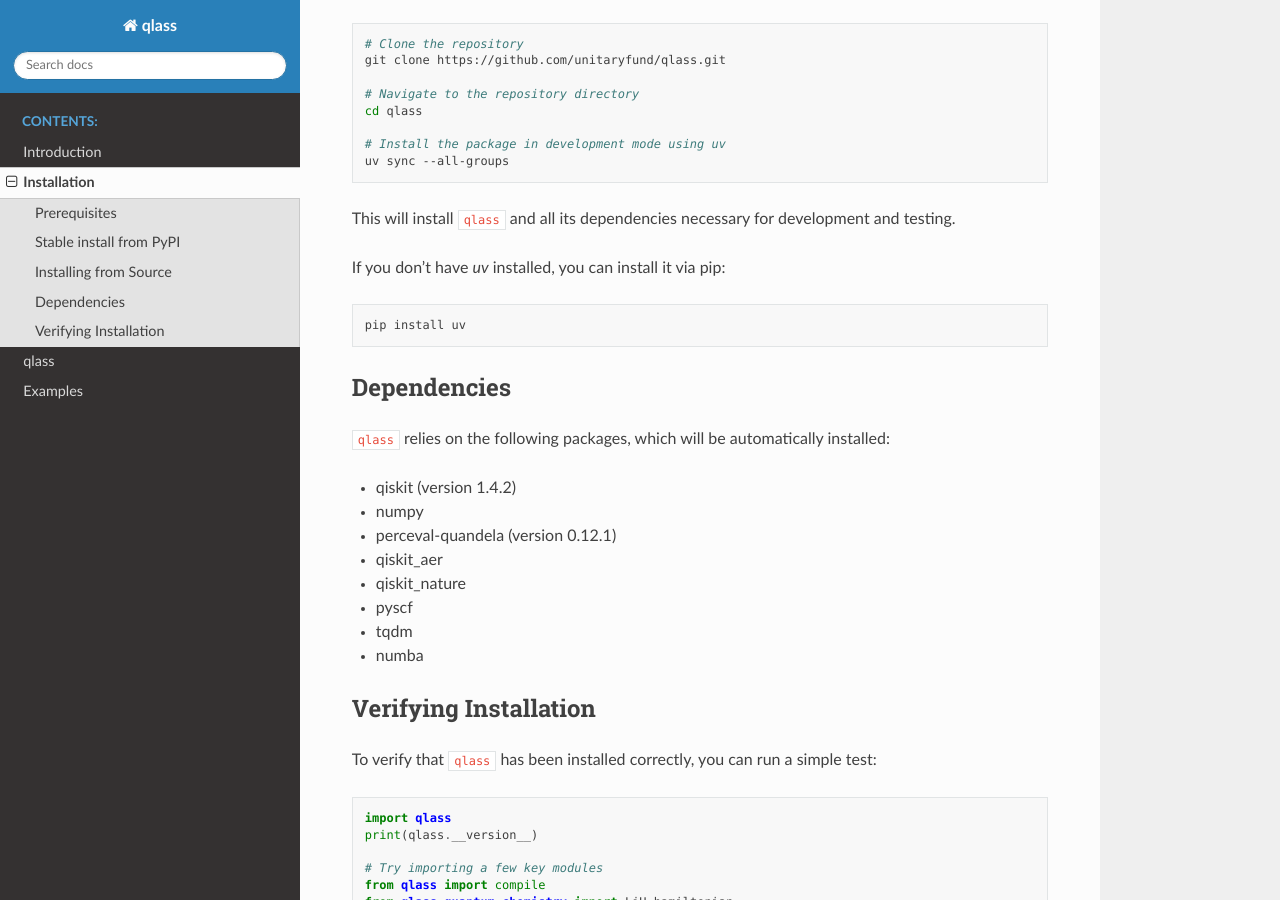
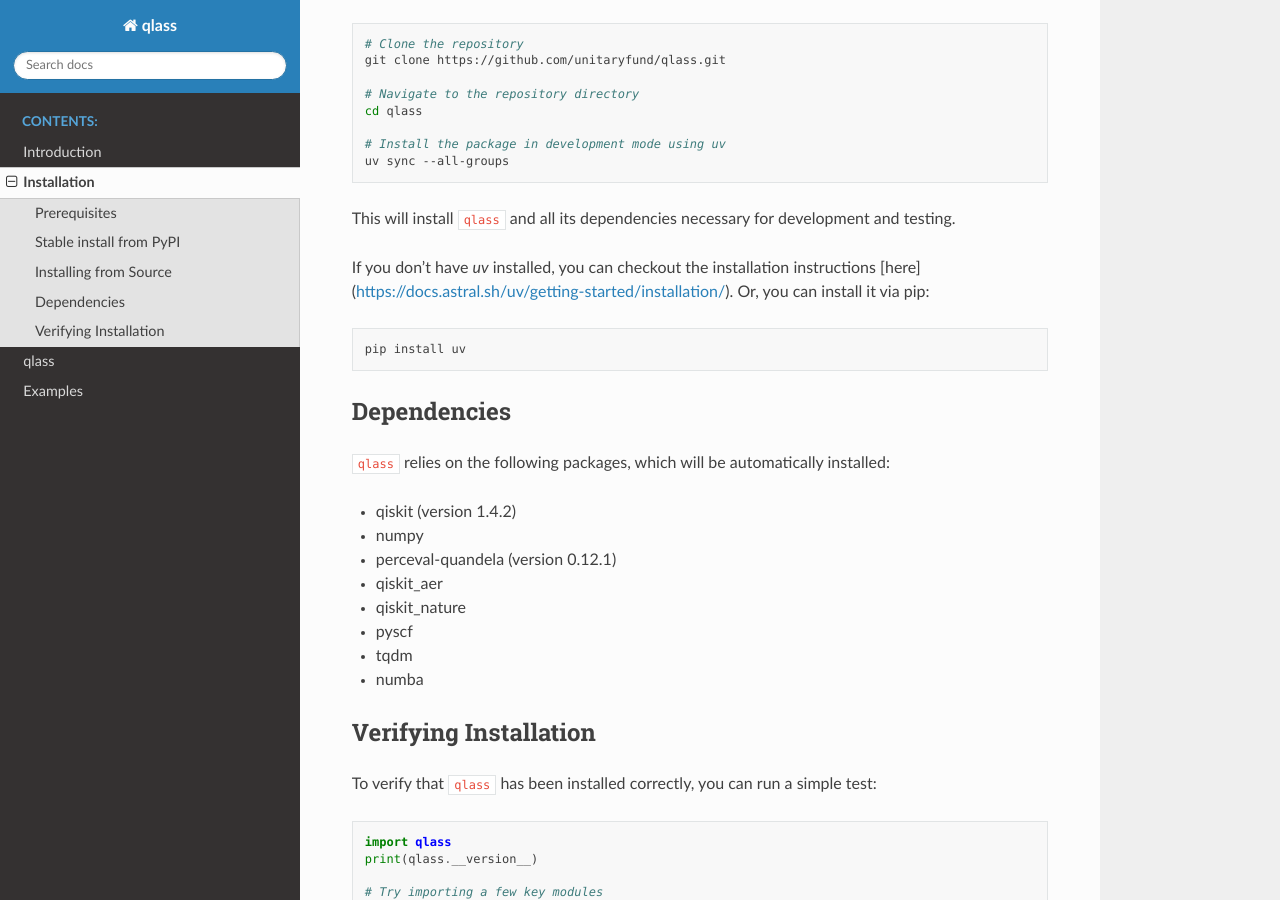
Before and after one commit to unitaryfoundation/qlass, a Sphinx documentation site: the page built from docs/installation.rst, in a window 1280 px wide and 900 px high, scrolled down 639 px. Built offline with Sphinx 7.4.7 and the Read the Docs theme 3.1.0, drawn with Linux system fonts in a browser that asks for light colours.

Commit message:
Update installation.rst

```diff
--- a/docs/installation.rst
+++ b/docs/installation.rst
@@ -39,7 +39,8 @@ To install the development version from source:
 
 This will install ``qlass`` and all its dependencies necessary for development and testing.
 
-If you don't have `uv` installed, you can install it via pip:
+If you don't have `uv` installed, you can checkout the installation instructions [here](https://docs.astral.sh/uv/getting-started/installation/).
+Or, you can install it via pip:
 
 .. code-block:: bash
 
```
